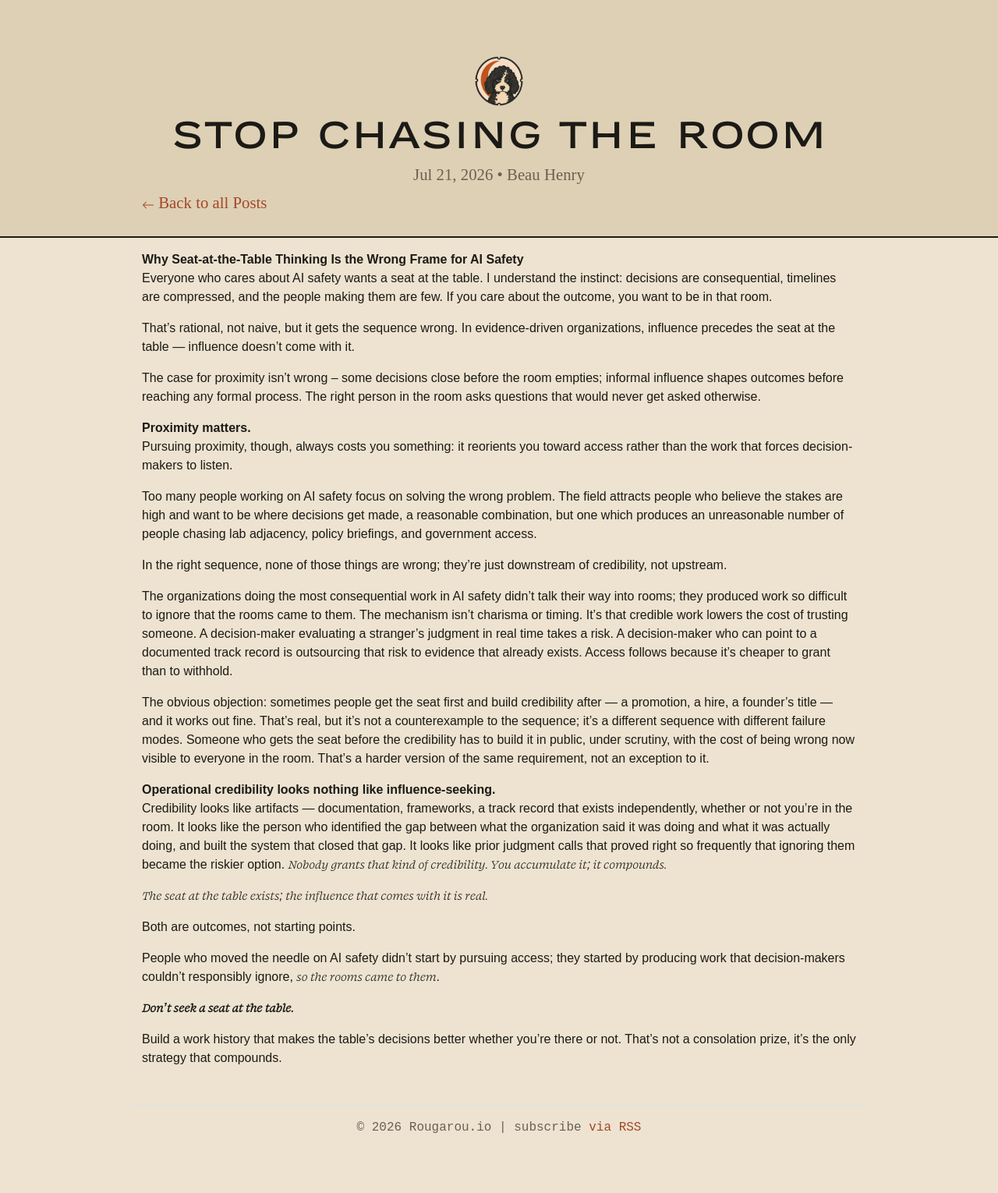
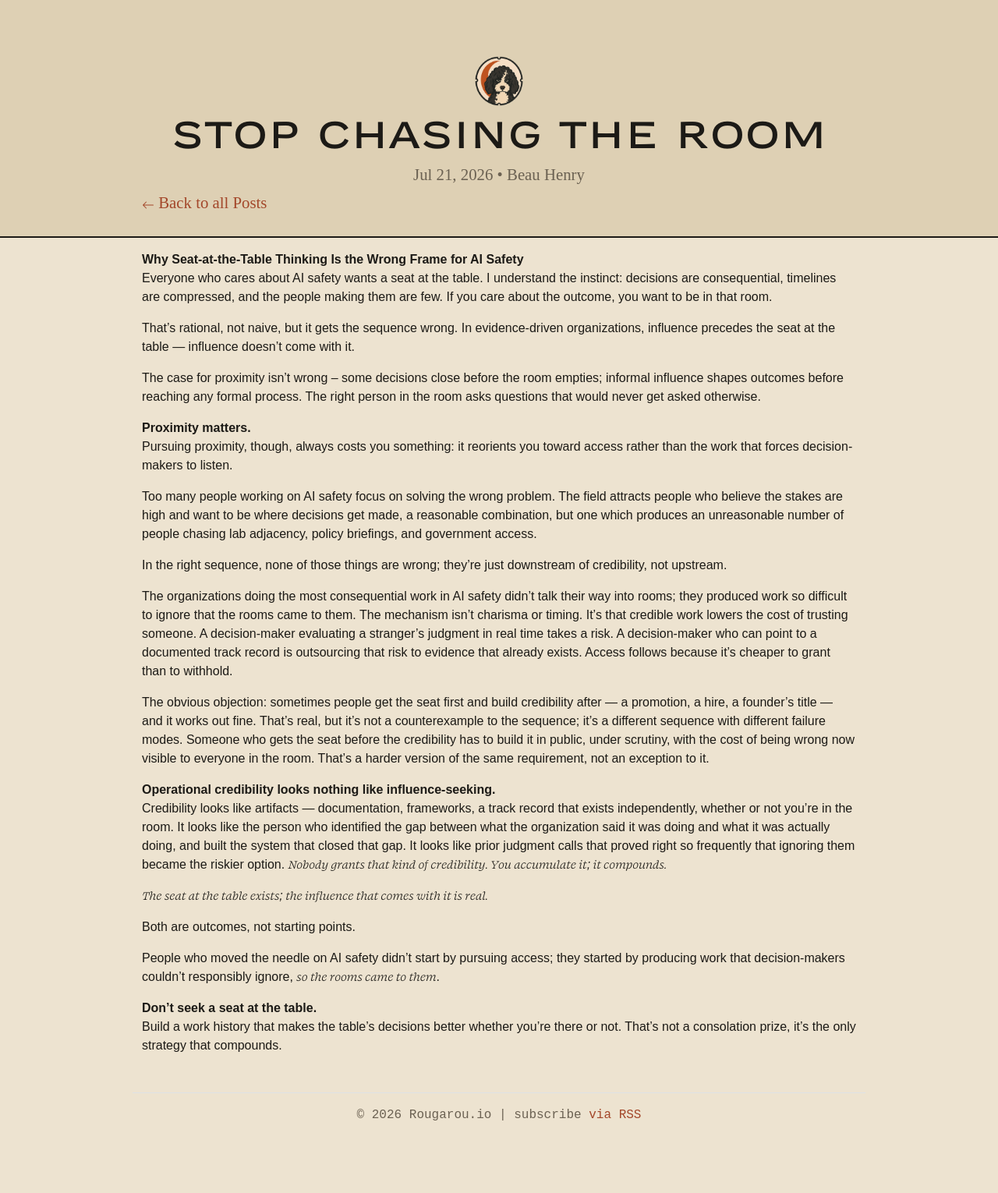
Before and after one commit to beauregardhenry/rougarou, a Jekyll site: the page built from _posts/2026-07-21-stop-chasing-the-room.md, in a window 1280 px wide. Shown: the whole page at 78% size. Built offline with Jekyll 4.4.1, drawn with Linux system fonts in a browser that asks for light colours; some web fonts are replaced.

Commit message:
update text

```diff
--- a/_posts/2026-07-21-stop-chasing-the-room.md
+++ b/_posts/2026-07-21-stop-chasing-the-room.md
@@ -37,6 +37,6 @@ Both are outcomes, not starting points.
 
 People who moved the needle on AI safety didn't start by pursuing access; they started by producing work that decision-makers couldn't responsibly ignore, <em>so the rooms came to them</em>.
 
-**<em>Don't seek a seat at the table.</em>**
-
+**Don't seek a seat at the table.**
+<br>
 Build a work history that makes the table's decisions better whether you're there or not. That's not a consolation prize, it's the only strategy that compounds.
```
